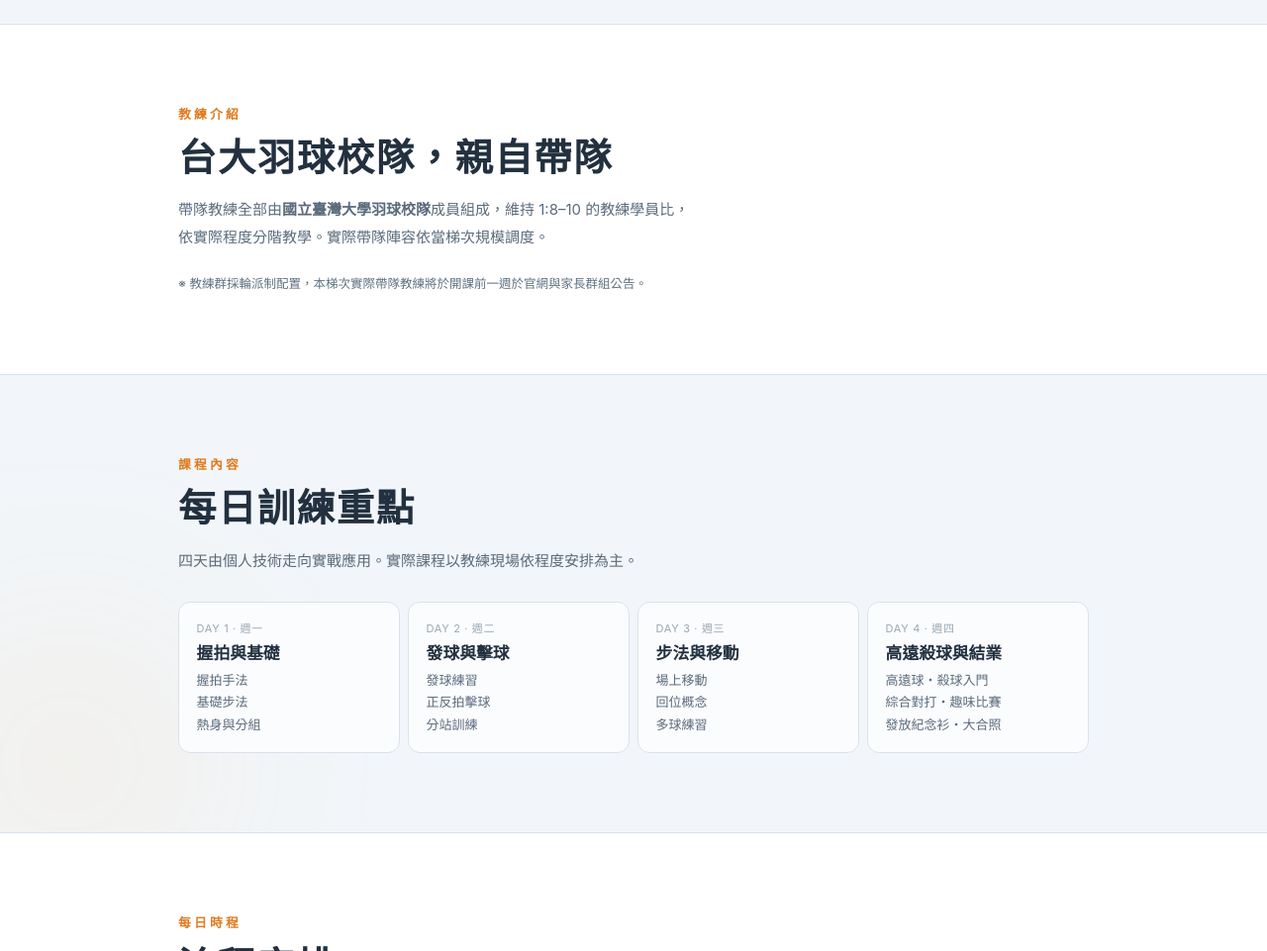
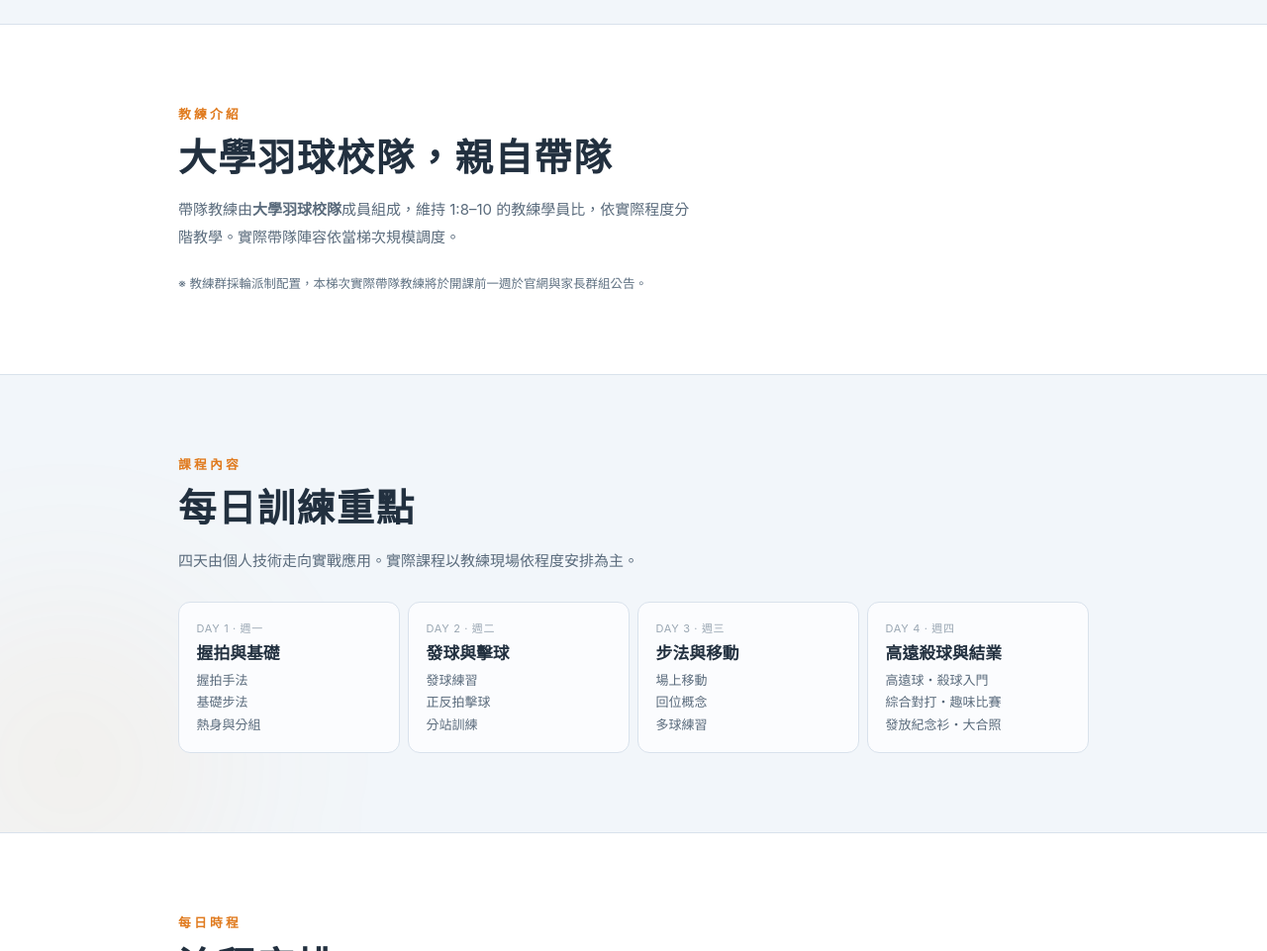
Before and after one commit to Ryan1109-d/badminton-camp, a plain HTML site: page index.html in a window 1280 px wide. Shown: the part 2320-3281 px from the top of the page at 99% size. Drawn offline with Linux system fonts and the light colour scheme.

Commit message:
fix: 教練介紹不再用「台灣大學羽球校隊」名義
Ryan 2026-11-19（小楊的意見）：拿台大校隊的名義對外宣傳有風險。

- 「台大羽球校隊，親自帶隊」→「大學羽球校隊，親自帶隊」
- 「帶隊教練全部由國立臺灣大學羽球校隊成員組成」
  →「帶隊教練由大學羽球校隊成員組成」
  （順便拿掉「全部」，不把陣容講死）

README 的教練區說明同步改掉，並寫明不要再寫「台灣大學校隊」，
免得下一個改這頁的人又照舊稿寫回去。

全站其餘提到台大的地方（營隊名稱、台大綜合體育館、台大教職員優惠）
都不是「教練身分」的宣稱，這次不動；站名要不要改成「台北羽球冬令營」
是另一題，待 Ryan 決定。meta description 寫的是「專業教練」，沒有校隊宣稱。

驗證：改後全站 grep「台大羽球校隊」「國立臺灣大學羽球校隊」皆 0 筆。

Co-Authored-By: Claude Opus 5 <noreply@anthropic.com>

```diff
--- a/index.html
+++ b/index.html
@@ -424,8 +424,8 @@ footer{background:var(--navy-deep);padding:1.9rem 1.75rem;display:flex;justify-c
   <div class="sec-inner">
     <div class="reveal">
       <div class="sl">教練介紹</div>
-      <div class="st">台大羽球校隊，親自帶隊</div>
-      <p class="ss">帶隊教練全部由<b>國立臺灣大學羽球校隊</b>成員組成，維持 1:8–10 的教練學員比，依實際程度分階教學。實際帶隊陣容依當梯次規模調度。</p>
+      <div class="st">大學羽球校隊，親自帶隊</div>
+      <p class="ss">帶隊教練由<b>大學羽球校隊</b>成員組成，維持 1:8–10 的教練學員比，依實際程度分階教學。實際帶隊陣容依當梯次規模調度。</p>
     </div>
     <p class="coach-note">※ 教練群採輪派制配置，本梯次實際帶隊教練將於開課前一週於官網與家長群組公告。</p>
   </div>
```
Also changed, not shown: 1 other file.
